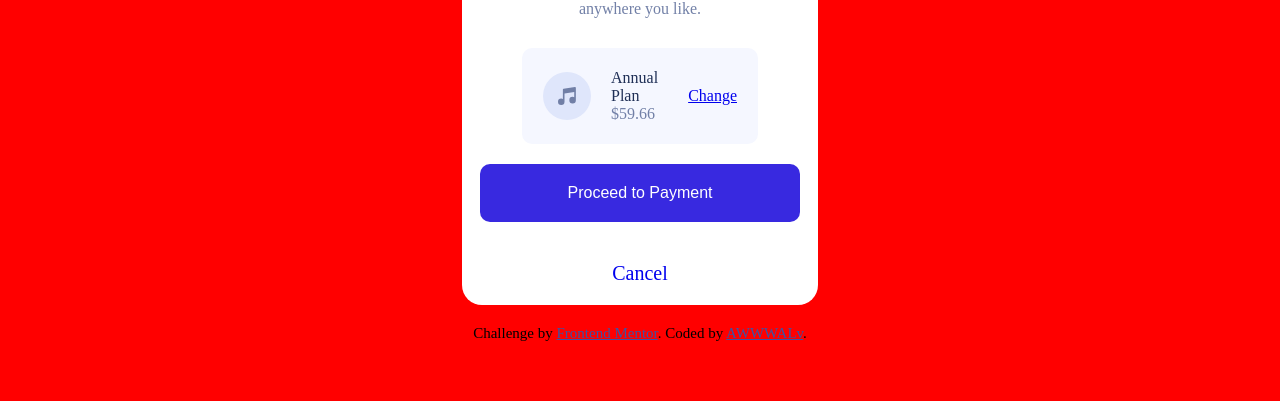
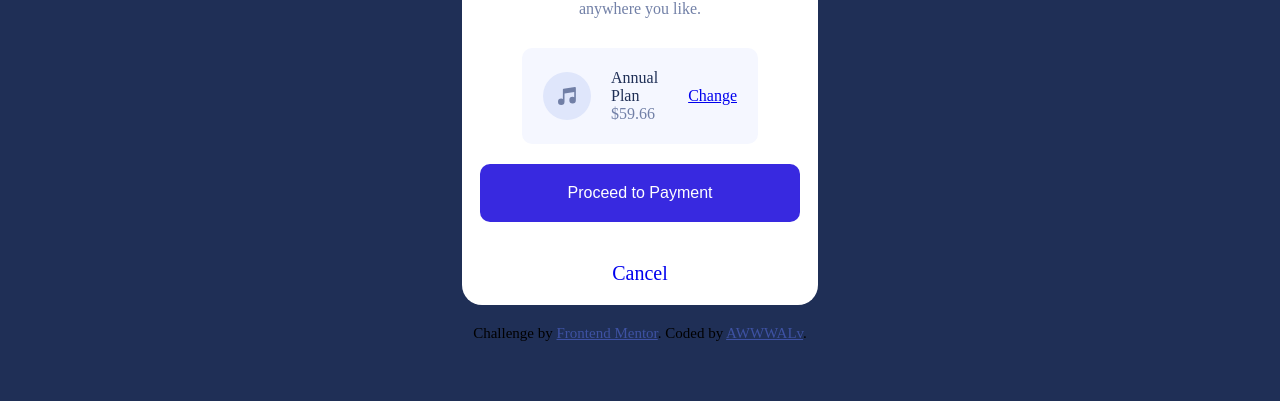
Before and after one commit to AWWALv/ORDER-SUMMARY, a plain HTML site: page index.html in a window 1280 px wide. Shown: the part 399-800 px from the top of the page. Drawn offline with Linux system fonts and the light colour scheme; a web font is replaced by a local one.

Commit message:
Update index.css

```diff
--- a/index.css
+++ b/index.css
@@ -6,7 +6,7 @@
 body{
     background-image:url(pattern-background-desktop.svg) ;
     background-repeat: no-repeat;
-    background-color:red;
+    background-color:hsl(223, 47%, 23%);
     font-family: 'Red Hat Display', sans-serif;
     background-size: contain;
 
```
